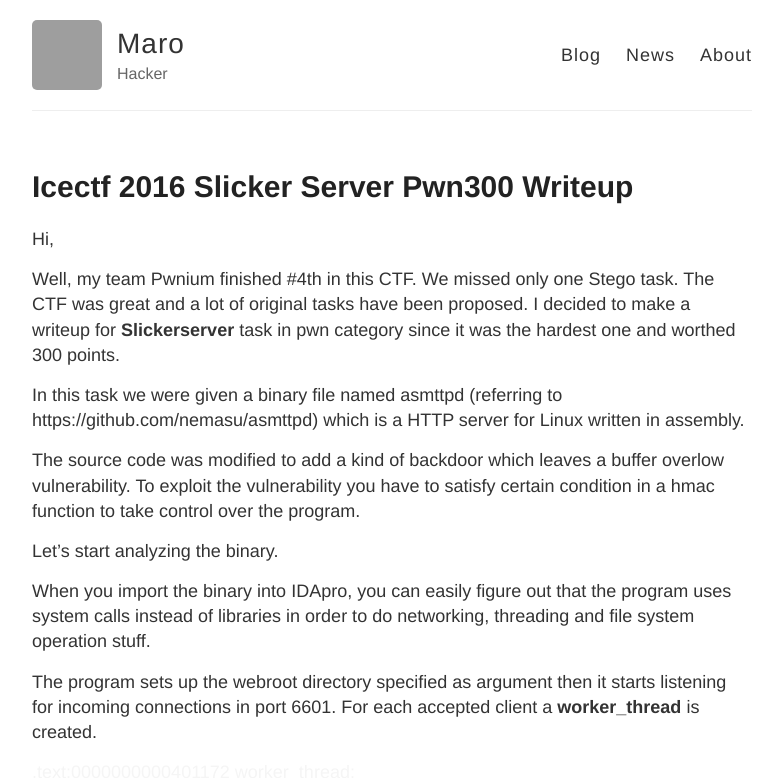
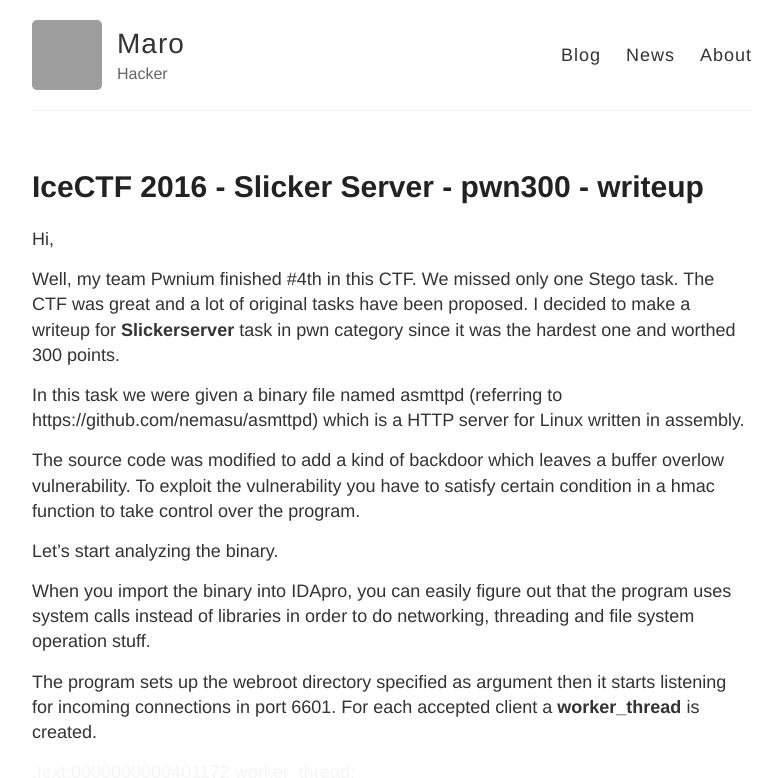
Before and after one commit to maroueneboubakri/maroueneboubakri.github.io, a Jekyll site: the page built from _posts/2016-8-26-IceCTF-2016-Slicker-Server-pwn300-writeup.md, in a window 1280 px wide and 900 px high. Shown: the top 778 px of the window, without its empty margins (248-1030 px from the left). Built offline with Jekyll 4.4.1, drawn with Linux system fonts in a browser that asks for light colours; our own code applies the rules of GitHub Pages for plain Markdown files; part of the change alters nothing that is shown; grey boxes are pictures that could not be loaded.

```diff
--- a/_posts/2016-8-26-IceCTF-2016-Slicker-Server-pwn300-writeup.md
+++ b/_posts/2016-8-26-IceCTF-2016-Slicker-Server-pwn300-writeup.md
@@ -1,3 +1,7 @@
+---
+title: IceCTF 2016 - Slicker Server - pwn300 - writeup
+---
+
 Hi,
 
 Well, my team Pwnium finished #4th in this CTF.
```
